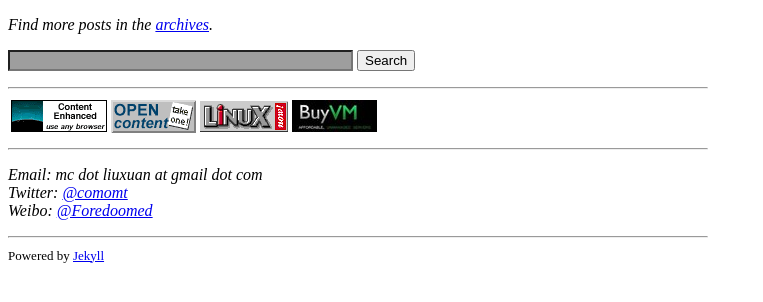
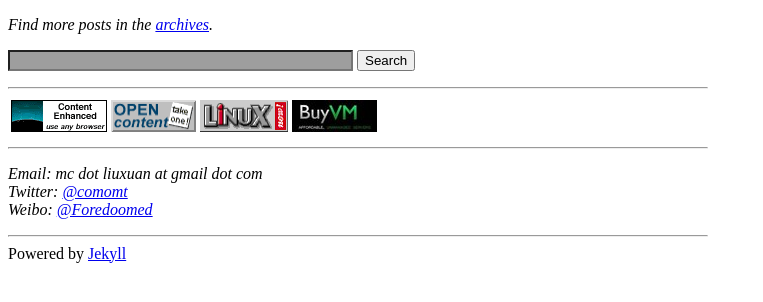
Before and after one commit to Foredoomed/foredoomed.org, a Jekyll site: the page built from index.html, in a window 1280 px wide. Shown: the part 471-773 px from the top of the page, without its empty margins (0-763 px from the left). Built offline with Jekyll 4.4.1, drawn with Linux system fonts in a browser that asks for light colours; comment, search, counter and statistics services are not loaded; grey boxes are pictures that could not be loaded.

Commit message:
Validate html5

```diff
--- a/index.html
+++ b/index.html
@@ -10,13 +10,12 @@
 <time>{{ post.date | date: "%b %e, %Y" }}</time> &raquo; <a href="{{ post.url }}">{{ post.title }}</a>
 </p
 
-</div>
-
 {% endfor %}
 
 <p>
 <em>Find more posts in the <a href="/blog/archives">archives</a>.</em>
 </p>
+
 <p>
 <form action="http://www.google.com/cse" id="cse-search-box">
 <div>
@@ -30,25 +29,28 @@
 </p>
 
 <hr>
+
 <table>
 <tbody>
 <tr>
-<td nosave="">
-<img src="images/enhanced.gif" alt="Content Enhanced - Use Any Browser" width="96" height="32" class="banner_marg">
+<td>
+<img src="images/enhanced.gif" alt="Content Enhanced - Use Any Browser" width="96" height="32" />
 </td>
 <td>
-<a href="http://www.opencontent.org/"><img src="images/opencontent.gif" alt="Open Content" width="85" height="33" class="banner_marg"></a>
+<a href="http://www.opencontent.org/"><img src="images/opencontent.gif" alt="Open Content" width="85" height="32"></a>
 </td>
 <td>
-<a href="http://www.linux.org/"><img src="images/linux.gif" alt="www.linux.org" nosave="" border="0" height="31"width="88"></a>
+<a href="http://www.linux.org/"><img src="images/linux.gif" alt="www.linux.org" width="88" height="32"></a>
 </td>
 <td>
-<a href="http://www.buyvm.net/"><img src="images/buyvm.jpg" alt="www.linux.org" nosave="" border="0" height="32"width="85"></a>
+<a href="http://www.buyvm.net/"><img src="images/buyvm.jpg" alt="www.buyvm.net" width="85" height="32"></a>
 </td>
 </tr>
-</tbody></table>
+</tbody>
+</table>
 
 <hr>
+
 <p>
 <em>Email: mc <script type="text/javascript">
 document.write("dot");
@@ -69,6 +71,7 @@
 -->
 </a>
 </p>
+
 <hr>
 
-<font size="-1">Powered by <a href="http://jekyllrb.com/">Jekyll</a></font>
+Powered by <a href="http://jekyllrb.com/">Jekyll</a>
```
